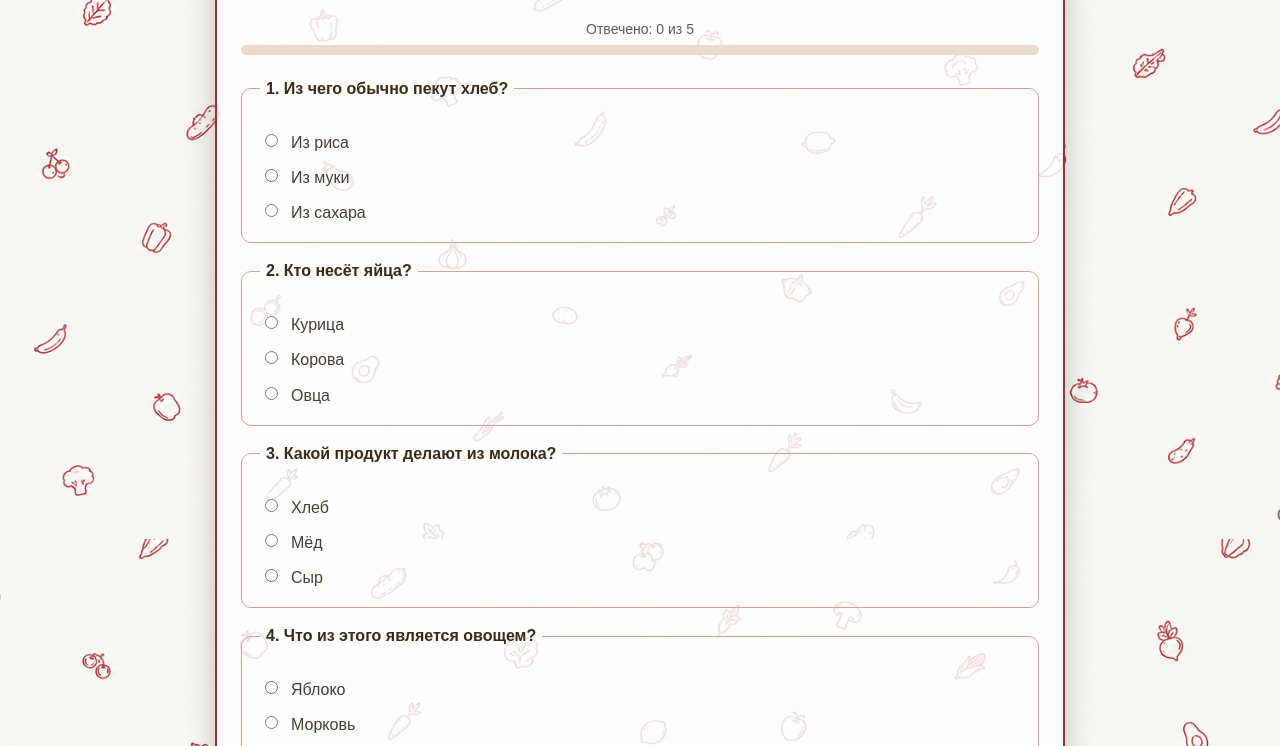
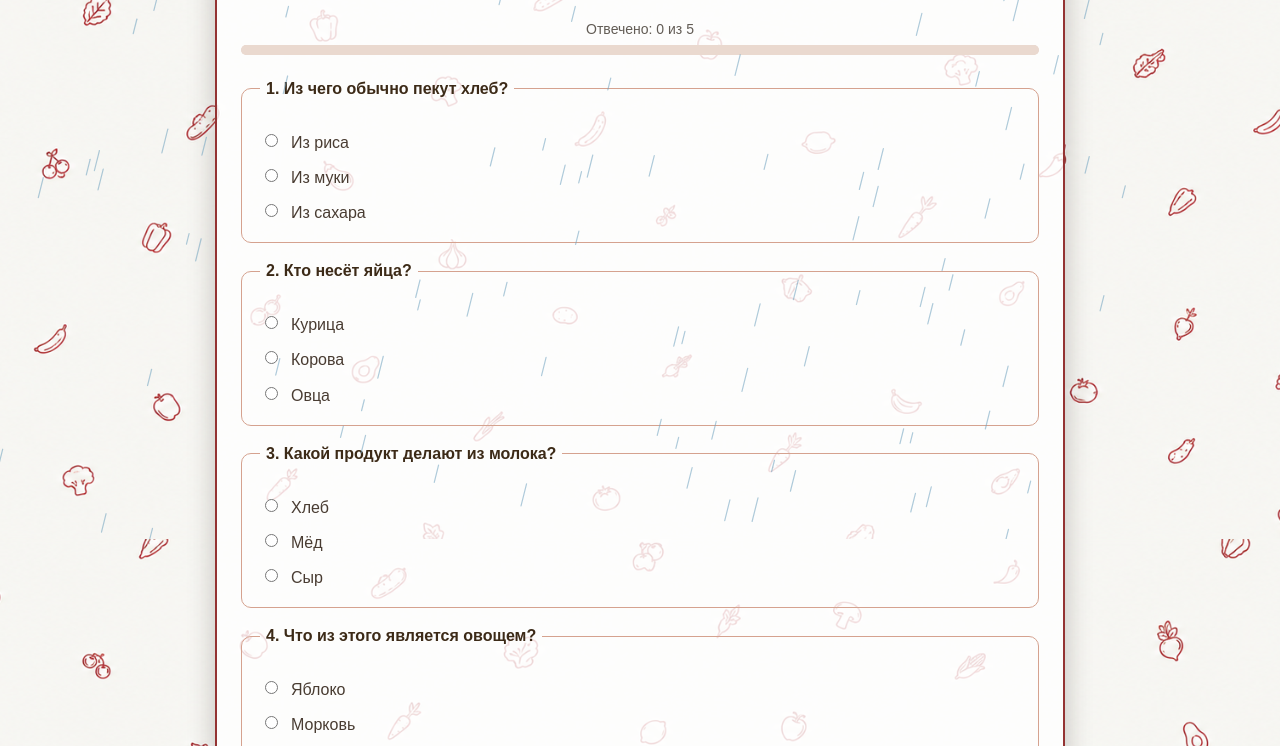
Before and after one commit to 250257-ux/marke-site, a plain HTML site: page quiz.html in a window 1280 px wide. Shown: the part 261-1007 px from the top of the page. Drawn offline with Linux system fonts and the light colour scheme.

Commit message:
Add files via upload

```diff
--- a/music-player.css
+++ b/music-player.css
@@ -1,3 +1,12 @@
+#rainfall {
+    position: fixed;
+    z-index: 9999;
+    inset: 0;
+    width: 100%;
+    height: 100%;
+    pointer-events: none;
+}
+
 .music-player {
     width: min(520px, calc(100% - 40px));
     margin: 0 auto 16px;
--- a/music-player.js
+++ b/music-player.js
@@ -1,3 +1,74 @@
+(function () {
+    var canvas = document.getElementById('rainfall');
+    var context = canvas && canvas.getContext('2d');
+
+    if (!canvas || !context) {
+        return;
+    }
+
+    var width = 0;
+    var height = 0;
+    var drops = [];
+    var reducedMotion = window.matchMedia && window.matchMedia('(prefers-reduced-motion: reduce)').matches;
+
+    function resizeCanvas() {
+        var pixelRatio = Math.min(window.devicePixelRatio || 1, 2);
+        width = window.innerWidth;
+        height = window.innerHeight;
+        canvas.width = Math.round(width * pixelRatio);
+        canvas.height = Math.round(height * pixelRatio);
+        context.setTransform(pixelRatio, 0, 0, pixelRatio, 0, 0);
+
+        var dropCount = Math.min(260, Math.max(40, Math.floor(width * height / 7000)));
+        drops = [];
+        for (var i = 0; i < dropCount; i += 1) {
+            drops.push({
+                x: Math.random() * width,
+                y: Math.random() * height,
+                length: 10 + Math.random() * 14,
+                speed: 4 + Math.random() * 4
+            });
+        }
+    }
+
+    function animateRain() {
+        context.clearRect(0, 0, width, height);
+        context.strokeStyle = 'rgba(110, 160, 190, 0.55)';
+        context.lineWidth = 1.2;
+        context.lineCap = 'round';
+
+        for (var i = 0; i < drops.length; i += 1) {
+            var drop = drops[i];
+            context.beginPath();
+            context.moveTo(drop.x, drop.y);
+            context.lineTo(drop.x - drop.length * 0.25, drop.y + drop.length);
+            context.stroke();
+
+            if (!reducedMotion) {
+                drop.x -= drop.speed * 0.25;
+                drop.y += drop.speed;
+                if (drop.y > height + drop.length) {
+                    drop.x = Math.random() * width;
+                    drop.y = -drop.length;
+                }
+            }
+        }
+
+        if (!reducedMotion) {
+            window.requestAnimationFrame(animateRain);
+        }
+    }
+
+    resizeCanvas();
+    animateRain();
+    window.addEventListener('resize', function () {
+        resizeCanvas();
+        if (reducedMotion) {
+            animateRain();
+        }
+    });
+})();
+
 (function () {
     var audio = document.getElementById('background-music');
     var playButton = document.getElementById('music-play');
--- a/quiz.html
+++ b/quiz.html
@@ -328,6 +328,7 @@
     </style>
 </head>
 <body>
+    <canvas id="rainfall" aria-hidden="true"></canvas>
     <header class="site-header">
         <div class="container header-wrap">
             <a class="logo" href="index.html" aria-label="Magnum — главная">
@@ -462,5 +463,6 @@
             window.setTimeout(updateProgress, 0);
         });
     </script>
+    <script src="music-player.js"></script>
 </body>
 </html>
```
Also changed, not shown: aboutus.html (+1 -0 lines), catalog.html (+1 -0 lines), cont.html (+1 -0 lines), index.html (+1 -0 lines), sales.html (+1 -0 lines).
